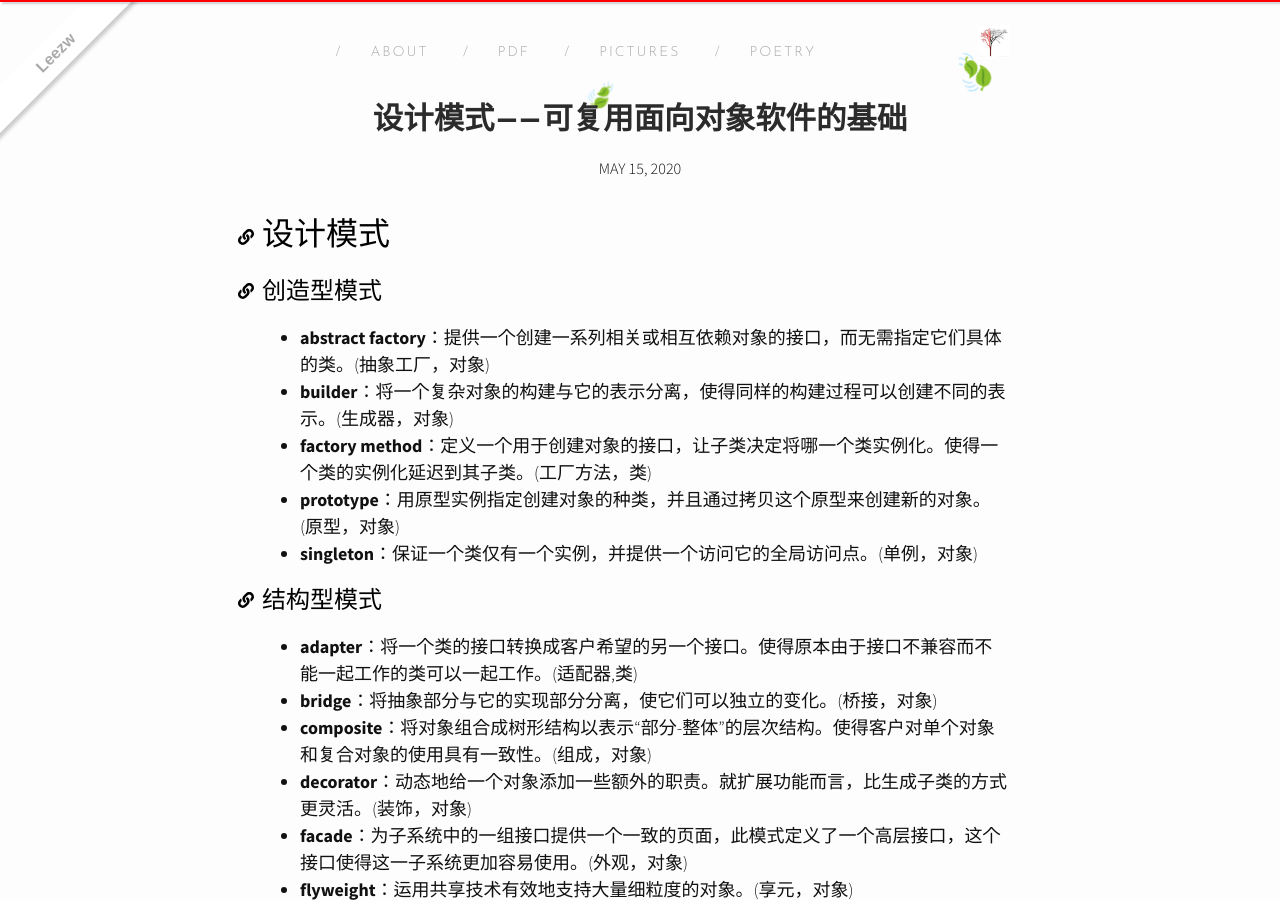
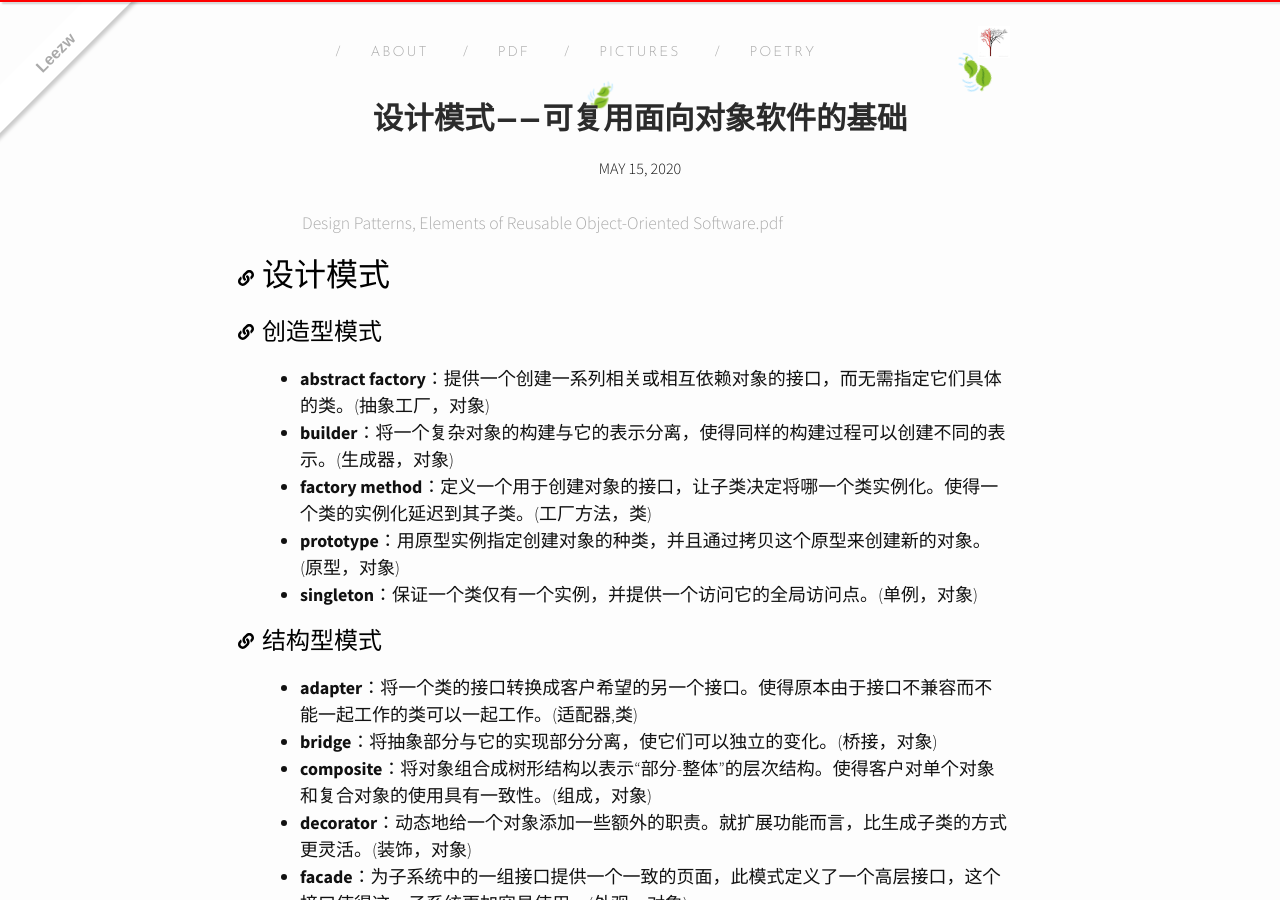
Before and after one commit to quantum-li/quantum-li.github.io, a Jekyll site: the page built from _posts/2020-05-15-design-patterns-elements-of-reusable-object-oriented-software.md, in a window 1280 px wide and 900 px high. Built offline with Jekyll 4.4.1, drawn with Linux system fonts in a browser that asks for light colours; nearby versions of some CDN libraries; comment, search, counter and statistics services are not loaded.

Commit message:
Update 2020-05-15-design-patterns-elements-of-reusable-object-oriented-software.md

```diff
--- a/_posts/2020-05-15-design-patterns-elements-of-reusable-object-oriented-software.md
+++ b/_posts/2020-05-15-design-patterns-elements-of-reusable-object-oriented-software.md
@@ -6,6 +6,8 @@ description: 计模式——可复用面向对象软件的基础
 permalink: "/posts/design-patterns-elements-of-reusable-object-oriented-softwar"
 excerpt: 所有结构良好的面向对象软件体系结构中都包含了许多模式。设计模式可以使系统结构更加精巧、简洁和易于理解。
 ---
+
+[Design Patterns, Elements of Reusable Object-Oriented Software.pdf](https://leezw.net/assets/pdf/Design%20Patterns,%20Elements%20of%20Reusable%20Object-Oriented%20Software.pdf)
 
 # 设计模式
 
```
